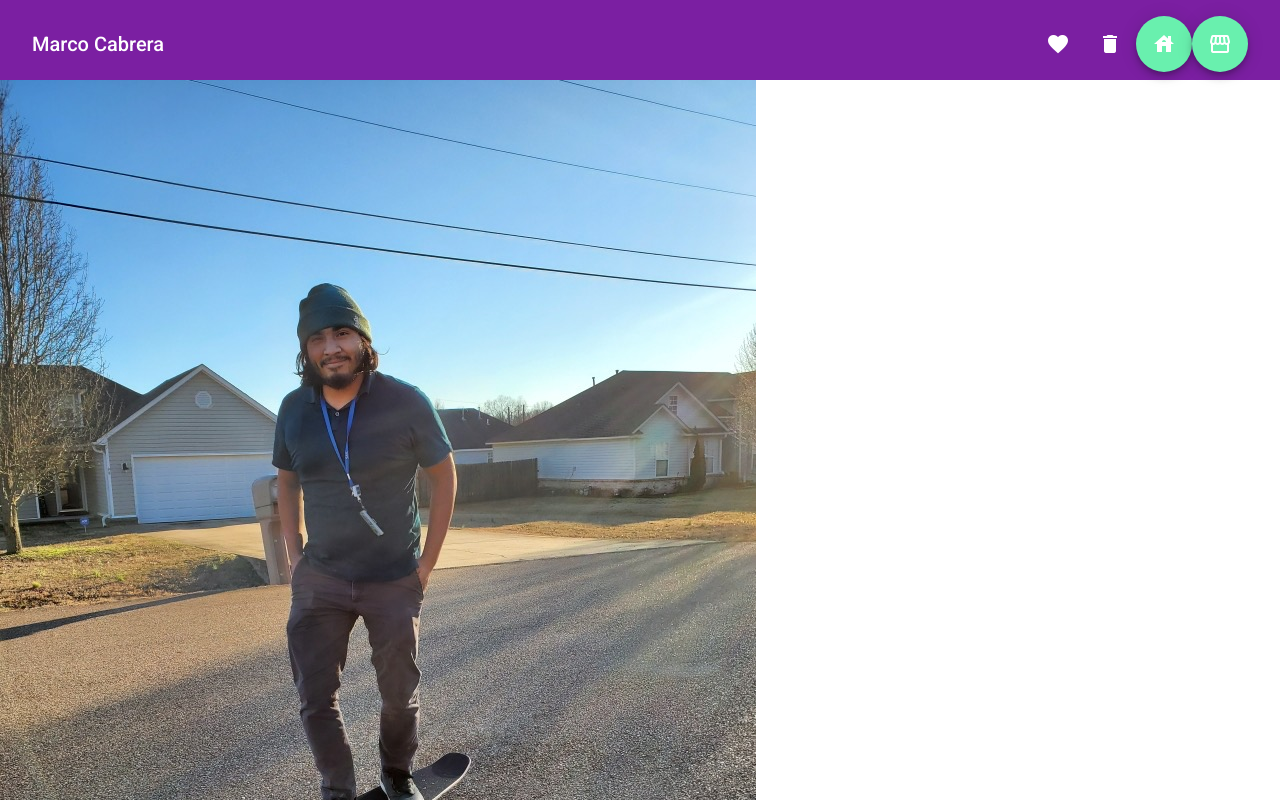
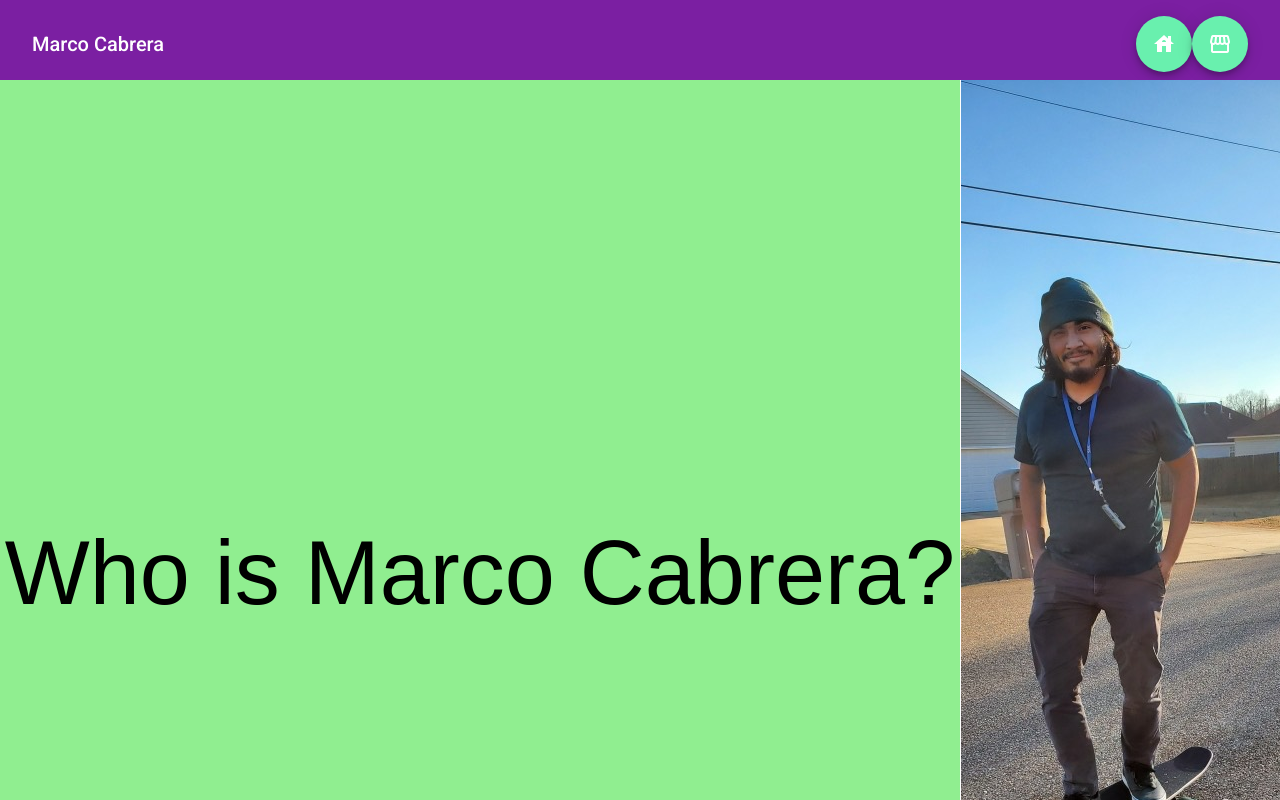
Before and after one commit to mck231/static-site-test, an Angular app: page /home in a window 1280 px wide. Shown: the top 800 px of the page. Built offline with nearby package versions, Linux system fonts and the light colour scheme.

Commit message:
layout and pic additon

```diff
--- a/src/app/app.component.html
+++ b/src/app/app.component.html
@@ -4,8 +4,6 @@
       <mat-toolbar-row>
         <span>Marco Cabrera</span>
         <span class="example-spacer"></span>
-        <mat-icon class="example-icon" aria-hidden="false" aria-label="Example heart icon">favorite</mat-icon>
-        <mat-icon class="example-icon" aria-hidden="false" aria-label="Example delete icon">delete</mat-icon>
         <div class="p2"><button mat-fab routerLink="/home" routerLinkActive="active"><a ><i class="material-icons">
           house
           </i></a></button></div>
--- a/src/app/features/home/home.component.html
+++ b/src/app/features/home/home.component.html
@@ -1,6 +1,15 @@
-<div class="d-flex justify-content-around align-self-center">
-
-    <img src="assets/skate.JPG" alt="" />
-
-  <b>Who is Marco Cabrera?</b>
-</div>
+<mat-grid-list cols="4" rowHeight="500px">
+  <mat-grid-tile
+      *ngFor="let tile of tiles; index as i "
+      [colspan]="tile.cols"
+      [rowspan]="tile.rows"
+      [style.background]="tile.color">
+      <div *ngIf="i === 0">
+        <h1>Who is Marco Cabrera?</h1>
+      </div>
+      <div *ngIf="i === 1">
+        <img src="assets/skate.JPG" alt="" style="width:auto;height:auto;">
+      </div>
+    {{tile.text}}
+  </mat-grid-tile>
+</mat-grid-list>
--- a/src/app/features/home/home.component.scss
+++ b/src/app/features/home/home.component.scss
@@ -1,4 +1,5 @@
-b
+h1
 {
-  font-size: large;
+  font-size: 90px;
+  font-family: fantasy;
 }
--- a/src/app/features/home/home.component.ts
+++ b/src/app/features/home/home.component.ts
@@ -1,5 +1,11 @@
 import { Component, OnInit } from '@angular/core';
 
+export interface Tile {
+  color: string;
+  cols: number;
+  rows: number;
+  text: string;
+}
 @Component({
   selector: 'app-home',
   templateUrl: './home.component.html',
@@ -11,5 +17,9 @@ export class HomeComponent implements OnInit {
 
   ngOnInit(): void {
   }
+  tiles: Tile[] = [
+    {text: '', cols: 3, rows: 2, color: 'lightgreen'},
+    {text: '', cols: 1, rows: 2, color: ''}
+  ];
 
 }
--- a/src/app/features/store/store.component.ts
+++ b/src/app/features/store/store.component.ts
@@ -13,8 +13,7 @@ export class StoreComponent implements OnInit {
   }
    //Check if there any unsaved data etc. If yes then as for confirmation
  canExit() : boolean {
-
-  if (confirm("Do you wish to Please confirm")) {
+  if (confirm("Do you wish to leave the store?")) {
       return true
     } else {
       return false
```
